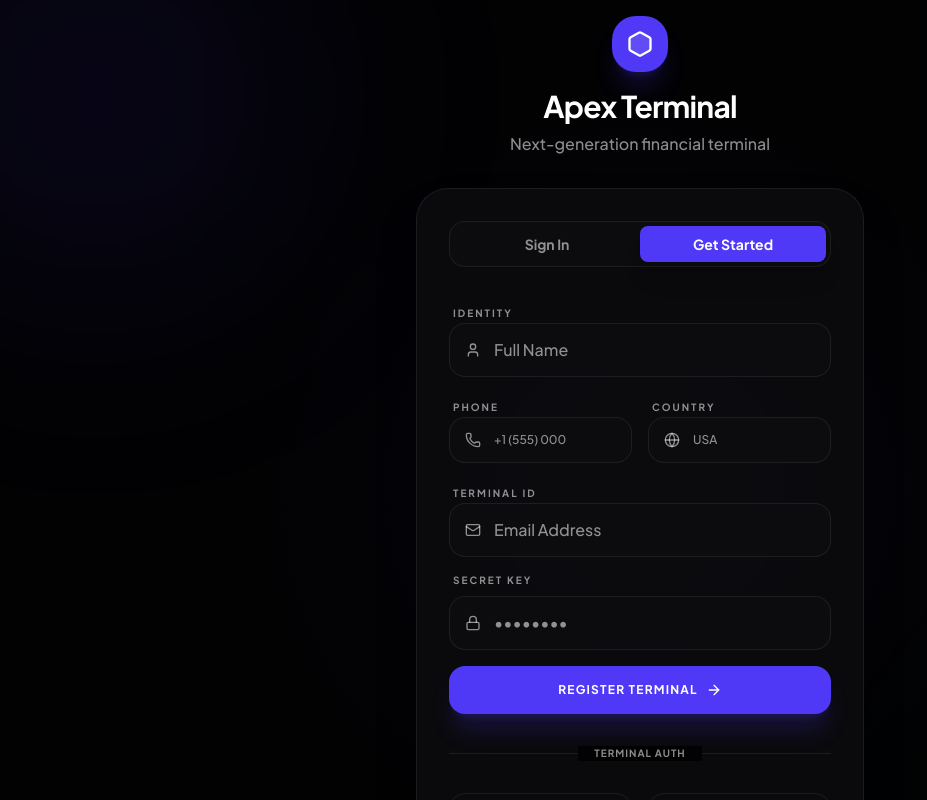
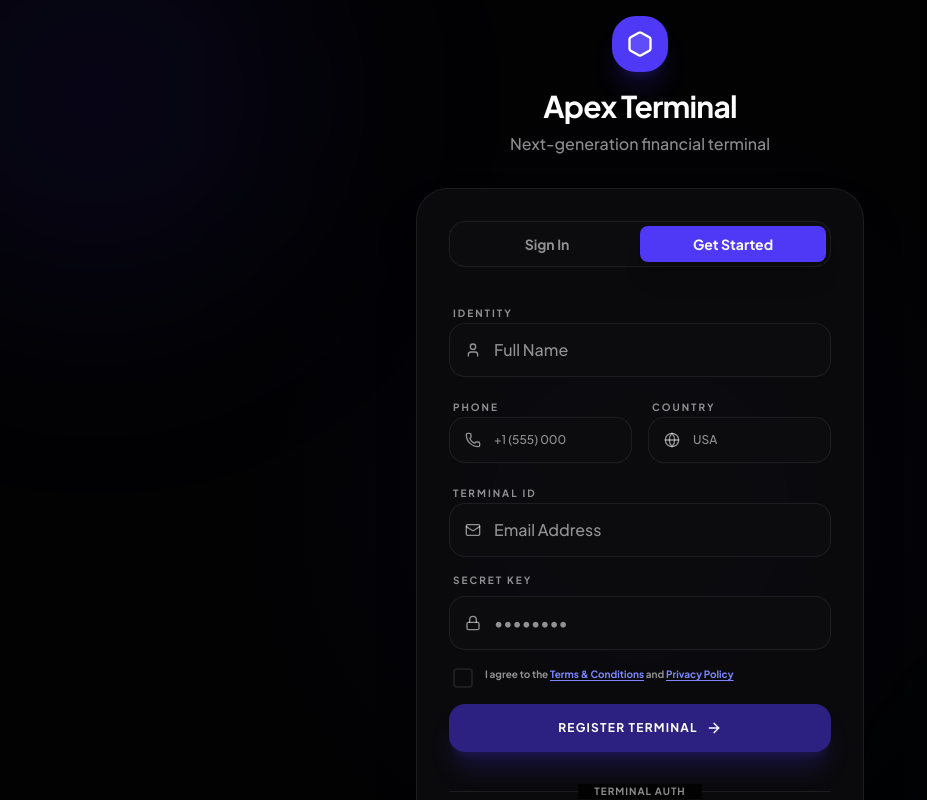
Before and after one commit to blessedfrancis509-cell/beroker, a React (Vite) app in the folder apexnetwork-main/: page / in a window 1280 px wide. Both pictures are taken after a click on the button "Get Started". Shown: the top 800 px of the page, without its empty margins (0-927 px from the left). Built offline with nearby package versions, Linux system fonts and the light colour scheme; grey boxes are pictures that could not be loaded.

Commit message:
Add terms & conditions checkbox to registration form

```diff
--- a/apexnetwork-main/src/components/AuthPage.tsx
+++ b/apexnetwork-main/src/components/AuthPage.tsx
@@ -15,6 +15,7 @@ export default function AuthPage({ onLogin }: { onLogin: (data: { name?: string,
   const [password, setPassword] = useState('');
   const [phone, setPhone] = useState('');
   const [country, setCountry] = useState('');
+  const [agreeToTerms, setAgreeToTerms] = useState(false);
 
   const handleSubmit = async (e: React.FormEvent) => {
     e.preventDefault();
@@ -176,9 +177,37 @@ export default function AuthPage({ onLogin }: { onLogin: (data: { name?: string,
               </div>
             </div>
 
+            {!isLogin && (
+              <div className="flex items-start gap-3 px-1">
+                <button
+                  type="button"
+                  onClick={() => setAgreeToTerms(!agreeToTerms)}
+                  className={`w-5 h-5 rounded border-2 mt-0.5 shrink-0 flex items-center justify-center transition-all ${
+                    agreeToTerms ? 'bg-indigo-600 border-indigo-600' : 'border-[var(--panel-border)] hover:border-indigo-500'
+                  }`}
+                >
+                  {agreeToTerms && (
+                    <svg className="w-3 h-3 text-white" fill="none" viewBox="0 0 24 24" stroke="currentColor" strokeWidth={3}>
+                      <path strokeLinecap="round" strokeLinejoin="round" d="M5 13l4 4L19 7" />
+                    </svg>
+                  )}
+                </button>
+                <span className="text-[10px] font-bold text-[var(--text-secondary)] leading-relaxed">
+                  I agree to the{' '}
+                  <button type="button" className="text-indigo-400 hover:text-indigo-300 underline underline-offset-2">
+                    Terms & Conditions
+                  </button>{' '}
+                  and{' '}
+                  <button type="button" className="text-indigo-400 hover:text-indigo-300 underline underline-offset-2">
+                    Privacy Policy
+                  </button>
+                </span>
+              </div>
+            )}
+
             <button
               type="submit"
-              disabled={loading}
+              disabled={loading || (!isLogin && !agreeToTerms)}
               className="w-full bg-indigo-600 hover:bg-indigo-500 disabled:bg-indigo-600/50 text-white font-bold py-4 rounded-xl flex items-center justify-center gap-2 group transition-all shadow-xl shadow-indigo-600/20 active:scale-[0.98]"
             >
               {loading ? (
@@ -244,7 +273,7 @@ export default function AuthPage({ onLogin }: { onLogin: (data: { name?: string,
                  <p className="text-[10px] text-indigo-500 font-black uppercase mt-1">Operational Liquidity</p>
               </div>
 
-              <button
+               <button
                 onClick={handleClaimBonus}
                 disabled={loading}
                 className="w-full py-4 bg-indigo-600 hover:bg-indigo-500 text-white rounded-2xl font-black uppercase tracking-[0.2em] text-xs shadow-2xl shadow-indigo-600/20 transition-all active:scale-[0.98] flex items-center justify-center gap-2"
```
